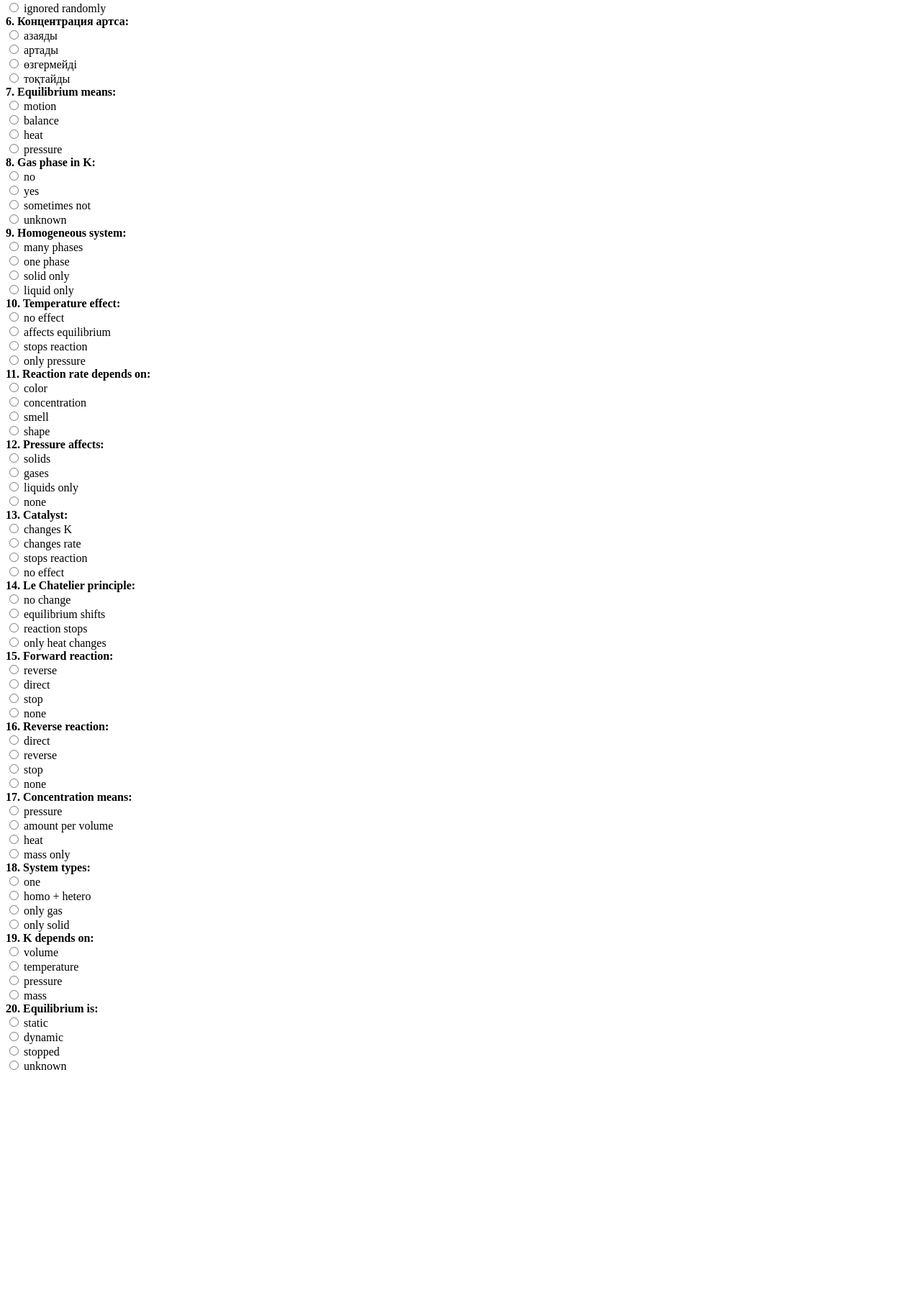
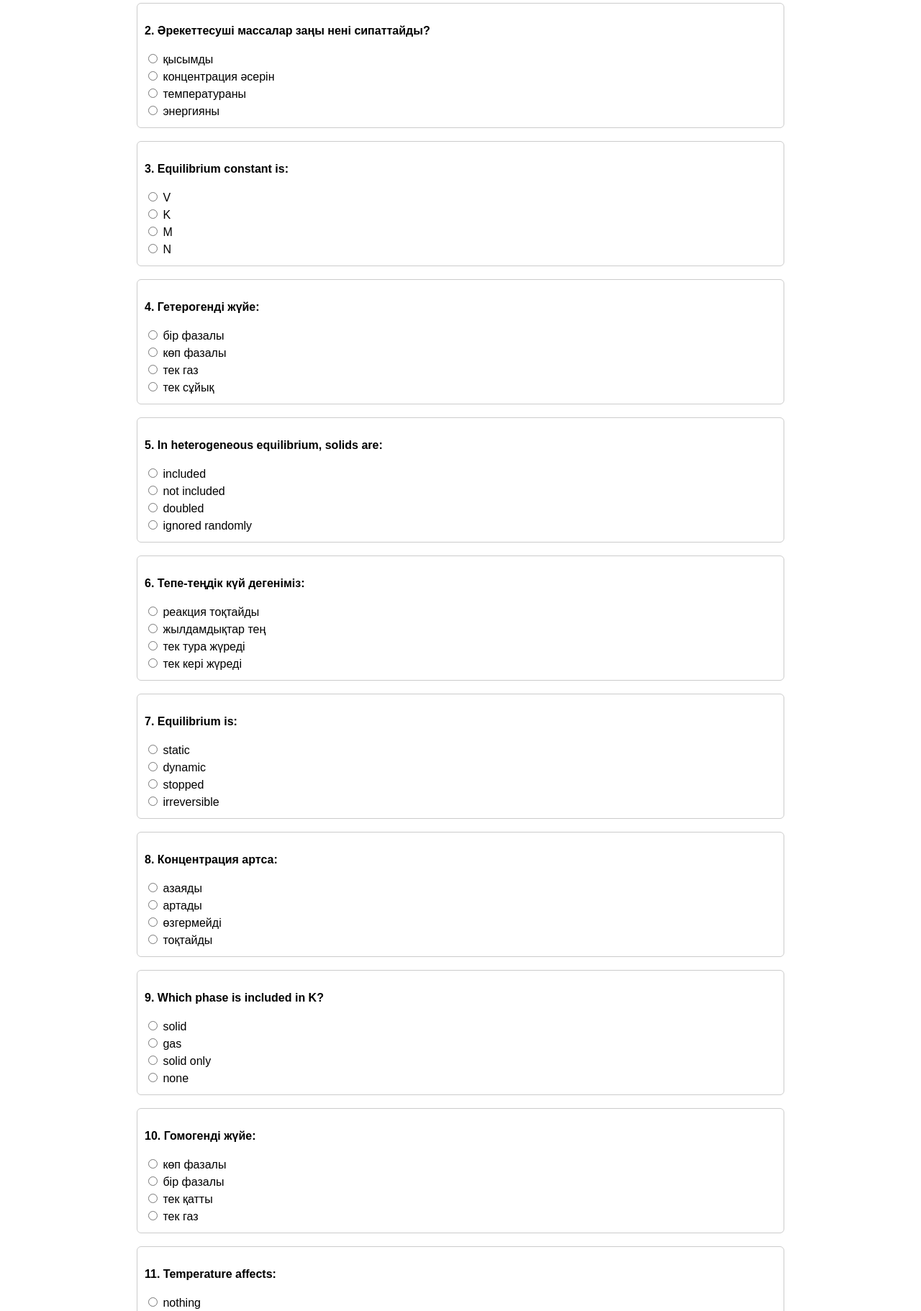
Before and after one commit to Asetbek/checktest.github.io, a plain HTML site: page The_law_of_interacting_masses_and_heterogeneous_systems.html in a window 1280 px wide. Shown: the part 477-2299 px from the top of the page at 72% size. Before the commit the page ends 1984 px from the top, so only its background shows below. Drawn offline with Linux system fonts and the light colour scheme.

Commit message:
Update The_law_of_interacting_masses_and_heterogeneous_systems.html

```diff
--- a/The_law_of_interacting_masses_and_heterogeneous_systems.html
+++ b/The_law_of_interacting_masses_and_heterogeneous_systems.html
@@ -1,124 +1,206 @@
-<!-- ТЕК сұрақ блогын ауыстыр -->
+<!doctype html>
+<html>
+<head>
+<meta charset="utf-8">
+<title>CLIL Equilibrium Test</title>
+<style>
+body { font-family: Arial, sans-serif; max-width: 900px; margin: 30px auto; line-height: 1.5; padding: 0 16px; }
+.q { margin-bottom: 18px; padding: 10px; border: 1px solid #ccc; border-radius: 6px; }
+button { padding: 10px 24px; font-size: 16px; background: #4CAF50; color: white; border: none; border-radius: 6px; cursor: pointer; }
+button:hover { background: #45a049; }
+#result { margin-top: 20px; font-size: 22px; font-weight: bold; }
+#name-section { background: #f0f4ff; padding: 16px; border-radius: 8px; margin-bottom: 24px; border: 1px solid #c0d0ff; }
+#name-section input { padding: 8px 12px; font-size: 16px; width: 300px; border: 1px solid #aaa; border-radius: 4px; margin-right: 8px; }
+</style>
+</head>
+<body>
+
+<h1>Law of Mass Action & Heterogeneous Systems (CLIL) — 20-question test</h1>
+
+<div id="name-section">
+  <label><b>Аты-жөніңізді енгізіңіз / Введите имя и фамилию:</b></label><br><br>
+  <input type="text" id="studentName" placeholder="Мысалы: Айгерим Сейткали" />
+</div>
+
 <form id="quiz">
 
-<div class='q'><b>1. Law of mass action describes:</b><br>
-<label><input type="radio" name="q1" value="0"> temperature</label><br>
+<div class='q'><p><b>1. The law of mass action states that:</b></p>
+<label><input type="radio" name="q1" value="0"> rate depends on temperature only</label><br>
 <label><input type="radio" name="q1" value="1"> rate depends on concentration</label><br>
-<label><input type="radio" name="q1" value="2"> pressure only</label><br>
-<label><input type="radio" name="q1" value="3"> volume</label></div>
+<label><input type="radio" name="q1" value="2"> rate depends on pressure only</label><br>
+<label><input type="radio" name="q1" value="3"> rate is constant</label><br></div>
 
-<div class='q'><b>2. Тепе-теңдік дегеніміз:</b><br>
-<label><input type="radio" name="q2" value="0"> реакция тоқтайды</label><br>
-<label><input type="radio" name="q2" value="1"> жылдамдықтар тең</label><br>
-<label><input type="radio" name="q2" value="2"> тек тура жүреді</label><br>
-<label><input type="radio" name="q2" value="3"> тек кері жүреді</label></div>
+<div class='q'><p><b>2. Әрекеттесуші массалар заңы нені сипаттайды?</b></p>
+<label><input type="radio" name="q2" value="0"> қысымды</label><br>
+<label><input type="radio" name="q2" value="1"> концентрация әсерін</label><br>
+<label><input type="radio" name="q2" value="2"> температураны</label><br>
+<label><input type="radio" name="q2" value="3"> энергияны</label><br></div>
 
-<div class='q'><b>3. Equilibrium constant:</b><br>
+<div class='q'><p><b>3. Equilibrium constant is:</b></p>
 <label><input type="radio" name="q3" value="0"> V</label><br>
 <label><input type="radio" name="q3" value="1"> K</label><br>
 <label><input type="radio" name="q3" value="2"> M</label><br>
-<label><input type="radio" name="q3" value="3"> N</label></div>
+<label><input type="radio" name="q3" value="3"> N</label><br></div>
 
-<div class='q'><b>4. Гетерогенді жүйе:</b><br>
+<div class='q'><p><b>4. Гетерогенді жүйе:</b></p>
 <label><input type="radio" name="q4" value="0"> бір фазалы</label><br>
 <label><input type="radio" name="q4" value="1"> көп фазалы</label><br>
 <label><input type="radio" name="q4" value="2"> тек газ</label><br>
-<label><input type="radio" name="q4" value="3"> тек сұйық</label></div>
+<label><input type="radio" name="q4" value="3"> тек сұйық</label><br></div>
 
-<div class='q'><b>5. Solids in equilibrium:</b><br>
+<div class='q'><p><b>5. In heterogeneous equilibrium, solids are:</b></p>
 <label><input type="radio" name="q5" value="0"> included</label><br>
 <label><input type="radio" name="q5" value="1"> not included</label><br>
 <label><input type="radio" name="q5" value="2"> doubled</label><br>
-<label><input type="radio" name="q5" value="3"> ignored randomly</label></div>
+<label><input type="radio" name="q5" value="3"> ignored randomly</label><br></div>
 
-<div class='q'><b>6. Концентрация артса:</b><br>
-<label><input type="radio" name="q6" value="0"> азаяды</label><br>
-<label><input type="radio" name="q6" value="1"> артады</label><br>
-<label><input type="radio" name="q6" value="2"> өзгермейді</label><br>
-<label><input type="radio" name="q6" value="3"> тоқтайды</label></div>
+<div class='q'><p><b>6. Тепе-теңдік күй дегеніміз:</b></p>
+<label><input type="radio" name="q6" value="0"> реакция тоқтайды</label><br>
+<label><input type="radio" name="q6" value="1"> жылдамдықтар тең</label><br>
+<label><input type="radio" name="q6" value="2"> тек тура жүреді</label><br>
+<label><input type="radio" name="q6" value="3"> тек кері жүреді</label><br></div>
 
-<div class='q'><b>7. Equilibrium means:</b><br>
-<label><input type="radio" name="q7" value="0"> motion</label><br>
-<label><input type="radio" name="q7" value="1"> balance</label><br>
-<label><input type="radio" name="q7" value="2"> heat</label><br>
-<label><input type="radio" name="q7" value="3"> pressure</label></div>
+<div class='q'><p><b>7. Equilibrium is:</b></p>
+<label><input type="radio" name="q7" value="0"> static</label><br>
+<label><input type="radio" name="q7" value="1"> dynamic</label><br>
+<label><input type="radio" name="q7" value="2"> stopped</label><br>
+<label><input type="radio" name="q7" value="3"> irreversible</label><br></div>
 
-<div class='q'><b>8. Gas phase in K:</b><br>
-<label><input type="radio" name="q8" value="0"> no</label><br>
-<label><input type="radio" name="q8" value="1"> yes</label><br>
-<label><input type="radio" name="q8" value="2"> sometimes not</label><br>
-<label><input type="radio" name="q8" value="3"> unknown</label></div>
+<div class='q'><p><b>8. Концентрация артса:</b></p>
+<label><input type="radio" name="q8" value="0"> азаяды</label><br>
+<label><input type="radio" name="q8" value="1"> артады</label><br>
+<label><input type="radio" name="q8" value="2"> өзгермейді</label><br>
+<label><input type="radio" name="q8" value="3"> тоқтайды</label><br></div>
 
-<div class='q'><b>9. Homogeneous system:</b><br>
-<label><input type="radio" name="q9" value="0"> many phases</label><br>
-<label><input type="radio" name="q9" value="1"> one phase</label><br>
+<div class='q'><p><b>9. Which phase is included in K?</b></p>
+<label><input type="radio" name="q9" value="0"> solid</label><br>
+<label><input type="radio" name="q9" value="1"> gas</label><br>
 <label><input type="radio" name="q9" value="2"> solid only</label><br>
-<label><input type="radio" name="q9" value="3"> liquid only</label></div>
+<label><input type="radio" name="q9" value="3"> none</label><br></div>
 
-<div class='q'><b>10. Temperature effect:</b><br>
-<label><input type="radio" name="q10" value="0"> no effect</label><br>
-<label><input type="radio" name="q10" value="1"> affects equilibrium</label><br>
-<label><input type="radio" name="q10" value="2"> stops reaction</label><br>
-<label><input type="radio" name="q10" value="3"> only pressure</label></div>
+<div class='q'><p><b>10. Гомогенді жүйе:</b></p>
+<label><input type="radio" name="q10" value="0"> көп фазалы</label><br>
+<label><input type="radio" name="q10" value="1"> бір фазалы</label><br>
+<label><input type="radio" name="q10" value="2"> тек қатты</label><br>
+<label><input type="radio" name="q10" value="3"> тек газ</label><br></div>
 
-<div class='q'><b>11. Reaction rate depends on:</b><br>
-<label><input type="radio" name="q11" value="0"> color</label><br>
-<label><input type="radio" name="q11" value="1"> concentration</label><br>
-<label><input type="radio" name="q11" value="2"> smell</label><br>
-<label><input type="radio" name="q11" value="3"> shape</label></div>
+<div class='q'><p><b>11. Temperature affects:</b></p>
+<label><input type="radio" name="q11" value="0"> nothing</label><br>
+<label><input type="radio" name="q11" value="1"> equilibrium constant</label><br>
+<label><input type="radio" name="q11" value="2"> mass</label><br>
+<label><input type="radio" name="q11" value="3"> volume</label><br></div>
 
-<div class='q'><b>12. Pressure affects:</b><br>
-<label><input type="radio" name="q12" value="0"> solids</label><br>
-<label><input type="radio" name="q12" value="1"> gases</label><br>
-<label><input type="radio" name="q12" value="2"> liquids only</label><br>
-<label><input type="radio" name="q12" value="3"> none</label></div>
+<div class='q'><p><b>12. Қысым әсер етеді:</b></p>
+<label><input type="radio" name="q12" value="0"> қатты заттарға</label><br>
+<label><input type="radio" name="q12" value="1"> газдарға</label><br>
+<label><input type="radio" name="q12" value="2"> сұйықтарға</label><br>
+<label><input type="radio" name="q12" value="3"> әсер етпейді</label><br></div>
 
-<div class='q'><b>13. Catalyst:</b><br>
+<div class='q'><p><b>13. Catalyst:</b></p>
 <label><input type="radio" name="q13" value="0"> changes K</label><br>
 <label><input type="radio" name="q13" value="1"> changes rate</label><br>
 <label><input type="radio" name="q13" value="2"> stops reaction</label><br>
-<label><input type="radio" name="q13" value="3"> no effect</label></div>
+<label><input type="radio" name="q13" value="3"> no effect</label><br></div>
 
-<div class='q'><b>14. Le Chatelier principle:</b><br>
-<label><input type="radio" name="q14" value="0"> no change</label><br>
-<label><input type="radio" name="q14" value="1"> equilibrium shifts</label><br>
-<label><input type="radio" name="q14" value="2"> reaction stops</label><br>
-<label><input type="radio" name="q14" value="3"> only heat changes</label></div>
+<div class='q'><p><b>14. Ле Шателье принципі:</b></p>
+<label><input type="radio" name="q14" value="0"> өзгермейді</label><br>
+<label><input type="radio" name="q14" value="1"> тепе-теңдік ығысады</label><br>
+<label><input type="radio" name="q14" value="2"> реакция тоқтайды</label><br>
+<label><input type="radio" name="q14" value="3"> тек қызады</label><br></div>
 
-<div class='q'><b>15. Forward reaction:</b><br>
+<div class='q'><p><b>15. Forward reaction is:</b></p>
 <label><input type="radio" name="q15" value="0"> reverse</label><br>
 <label><input type="radio" name="q15" value="1"> direct</label><br>
-<label><input type="radio" name="q15" value="2"> stop</label><br>
-<label><input type="radio" name="q15" value="3"> none</label></div>
+<label><input type="radio" name="q15" value="2"> stopped</label><br>
+<label><input type="radio" name="q15" value="3"> none</label><br></div>
 
-<div class='q'><b>16. Reverse reaction:</b><br>
+<div class='q'><p><b>16. Reverse reaction is:</b></p>
 <label><input type="radio" name="q16" value="0"> direct</label><br>
 <label><input type="radio" name="q16" value="1"> reverse</label><br>
-<label><input type="radio" name="q16" value="2"> stop</label><br>
-<label><input type="radio" name="q16" value="3"> none</label></div>
+<label><input type="radio" name="q16" value="2"> stopped</label><br>
+<label><input type="radio" name="q16" value="3"> none</label><br></div>
 
-<div class='q'><b>17. Concentration means:</b><br>
-<label><input type="radio" name="q17" value="0"> pressure</label><br>
-<label><input type="radio" name="q17" value="1"> amount per volume</label><br>
-<label><input type="radio" name="q17" value="2"> heat</label><br>
-<label><input type="radio" name="q17" value="3"> mass only</label></div>
+<div class='q'><p><b>17. CLIL: concentration means:</b></p>
+<label><input type="radio" name="q17" value="0"> қысым</label><br>
+<label><input type="radio" name="q17" value="1"> мөлшер/көлем</label><br>
+<label><input type="radio" name="q17" value="2"> энергия</label><br>
+<label><input type="radio" name="q17" value="3"> масса</label><br></div>
 
-<div class='q'><b>18. System types:</b><br>
+<div class='q'><p><b>18. System types:</b></p>
 <label><input type="radio" name="q18" value="0"> one</label><br>
-<label><input type="radio" name="q18" value="1"> homo + hetero</label><br>
+<label><input type="radio" name="q18" value="1"> homogeneous & heterogeneous</label><br>
 <label><input type="radio" name="q18" value="2"> only gas</label><br>
-<label><input type="radio" name="q18" value="3"> only solid</label></div>
+<label><input type="radio" name="q18" value="3"> only solid</label><br></div>
 
-<div class='q'><b>19. K depends on:</b><br>
-<label><input type="radio" name="q19" value="0"> volume</label><br>
+<div class='q'><p><b>19. K depends on:</b></p>
+<label><input type="radio" name="q19" value="0"> pressure</label><br>
 <label><input type="radio" name="q19" value="1"> temperature</label><br>
-<label><input type="radio" name="q19" value="2"> pressure</label><br>
-<label><input type="radio" name="q19" value="3"> mass</label></div>
+<label><input type="radio" name="q19" value="2"> volume</label><br>
+<label><input type="radio" name="q19" value="3"> mass</label><br></div>
 
-<div class='q'><b>20. Equilibrium is:</b><br>
-<label><input type="radio" name="q20" value="0"> static</label><br>
-<label><input type="radio" name="q20" value="1"> dynamic</label><br>
-<label><input type="radio" name="q20" value="2"> stopped</label><br>
-<label><input type="radio" name="q20" value="3"> unknown</label></div>
+<div class='q'><p><b>20. Which English word means 'тепе-теңдік'?</b></p>
+<label><input type="radio" name="q20" value="0"> reaction</label><br>
+<label><input type="radio" name="q20" value="1"> equilibrium</label><br>
+<label><input type="radio" name="q20" value="2"> pressure</label><br>
+<label><input type="radio" name="q20" value="3"> energy</label><br></div>
 
+<button type="button" onclick="gradeQuiz()">Аяқтау / Завершить</button>
 </form>
+
+<div id="result"></div>
+
+<script>
+const SCRIPT_URL = 'https://script.google.com/macros/s/AKfycbxOty53LwQzR5bmsQ--YI93JL7ohWhNVzqsxvanGX7cXR4tUaBLNcmDrgLLtMdOw1NvZA/exec';
+
+const testMeta = {
+  subject: "Physical Chemistry",
+  topic: "Equilibrium",
+  test_id: "EQ-01"
+};
+
+const answers = {
+  q1:1,q2:1,q3:1,q4:1,q5:1,
+  q6:1,q7:1,q8:1,q9:1,q10:1,
+  q11:1,q12:1,q13:1,q14:1,q15:1,
+  q16:1,q17:1,q18:1,q19:1,q20:1
+};
+
+function gradeQuiz() {
+  const name = document.getElementById('studentName').value.trim();
+
+  if (!name) {
+    alert('Алдымен аты-жөніңізді енгізіңіз!');
+    return;
+  }
+
+  let score = 0;
+
+  for (const [q, correct] of Object.entries(answers)) {
+    const checked = document.querySelector(`input[name="${q}"]:checked`);
+    if (checked && Number(checked.value) === correct) {
+      score++;
+    }
+  }
+
+  document.getElementById('result').innerHTML =
+    `<p>✅ Нәтиже: <b>${score} / 20</b></p>
+     <p id="status">Жіберілуде...</p>`;
+
+  fetch(SCRIPT_URL, {
+    method: 'POST',
+    mode: 'no-cors',
+    headers: { 'Content-Type': 'application/json' },
+    body: JSON.stringify({
+      name: name,
+      subject: testMeta.subject,
+      topic: testMeta.topic,
+      test_id: testMeta.test_id,
+      score: score,
+      total: 20
+    })
+  });
+}
+</script>
+
+</body>
+</html>
```
